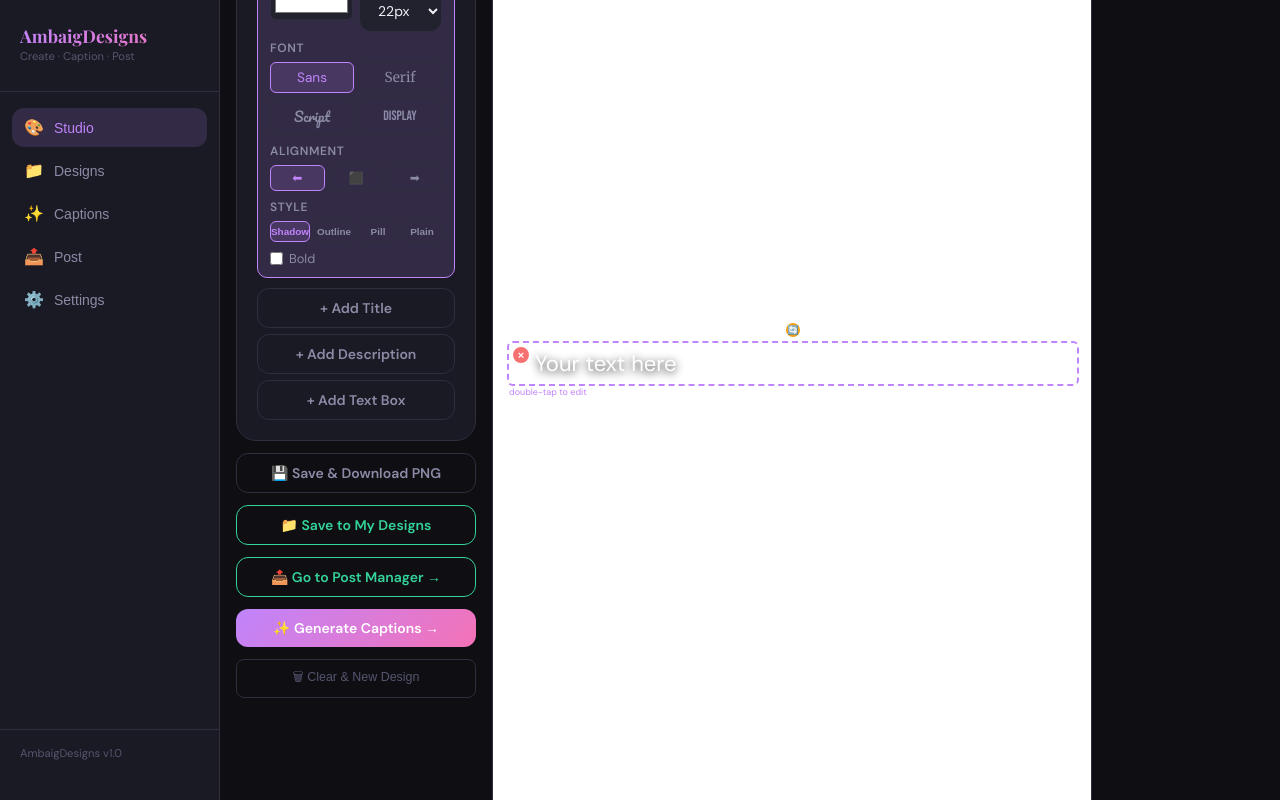
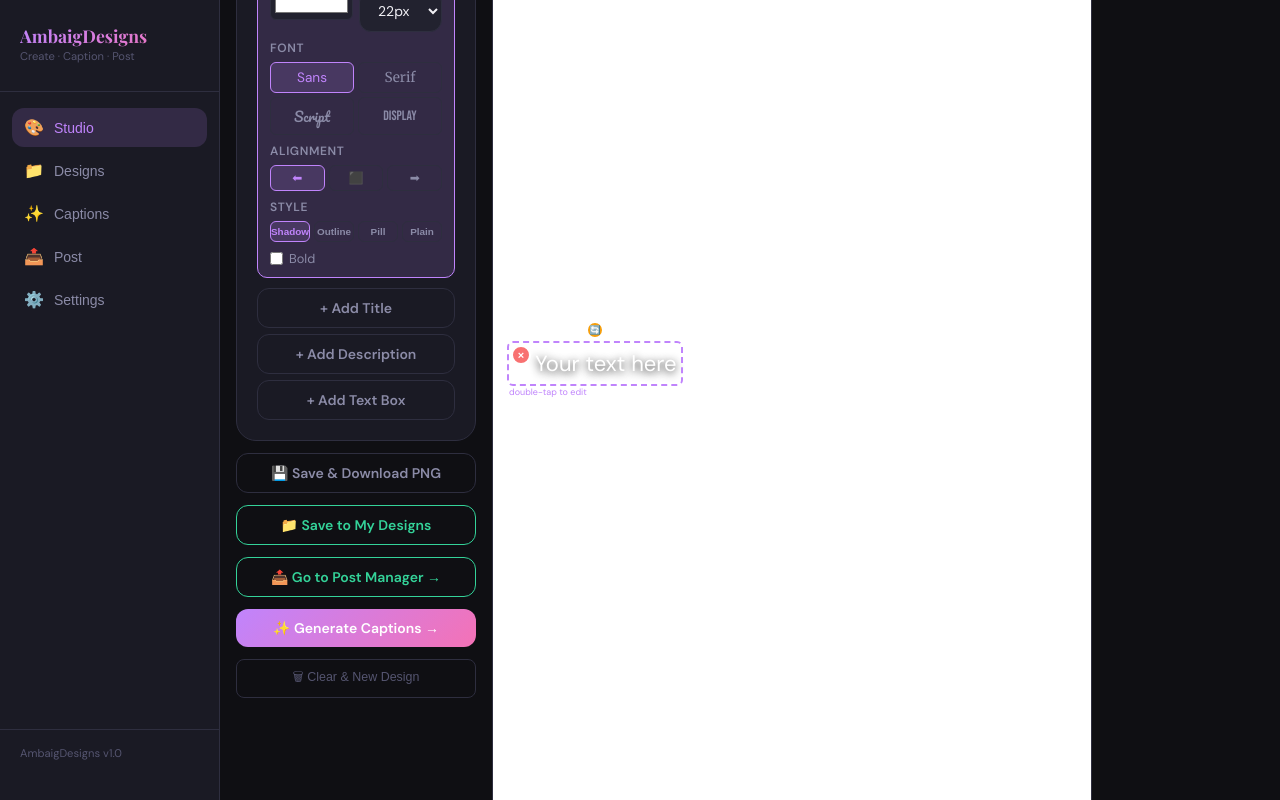
Before and after one commit to ambaig50/ambaigdesigns, a Next.js app: page /home in a window 1280 px wide. Both pictures are taken after a click on the button "+ Add Text Box". Shown: the part 203-1003 px from the top of the page. Built offline with nearby package versions, Linux system fonts and the light colour scheme.

Commit message:
Update home.js

```diff
--- a/pages/home.js
+++ b/pages/home.js
@@ -246,7 +246,16 @@ function TextLayer({ layer, onUpdate, onCommit, onRemove, canvasRef, selected, o
       onTouchStart={(e) => { if (!editing) { onSelect(); startDrag(e); } }}
       onDoubleClick={handleDoubleClick}
       data-canvas-el="text" data-textbox-id={layer.id}
-      style={{ position: "absolute", left: layer.x, top: layer.y, width: Math.max(80, 600 - layer.x - 16), cursor: editing ? "text" : "move", outline: selected ? (editing ? "2px solid #f472b6" : "2px dashed #c084fc") : "2px dashed transparent", borderRadius: 4, userSelect: editing ? "text" : "none", touchAction: editing ? "auto" : "none", zIndex: 20, opacity: layer.visible === false ? 0 : 1, transform: `rotate(${rotation}deg)`, transformOrigin: "center center" }}
+      style={{
+        position: "absolute", left: layer.x, top: layer.y,
+        display: "inline-block",
+        maxWidth: Math.max(80, 600 - layer.x - 16), // cap width so long text wraps, but shrink to fit short text
+        cursor: editing ? "text" : "move",
+        outline: selected ? (editing ? "2px solid #f472b6" : "2px dashed #c084fc") : "2px dashed transparent",
+        borderRadius: 4, userSelect: editing ? "text" : "none", touchAction: editing ? "auto" : "none",
+        zIndex: 20, opacity: layer.visible === false ? 0 : 1,
+        transform: `rotate(${rotation}deg)`, transformOrigin: "center center",
+      }}
     >
       {selected && !editing && (
         <>
@@ -264,7 +273,7 @@ function TextLayer({ layer, onUpdate, onCommit, onRemove, canvasRef, selected, o
         }}
         onMouseDown={(e) => { if (editing) e.stopPropagation(); }}
         onTouchStart={(e) => { if (editing) e.stopPropagation(); }}
-        style={{ color: layer.color || "#fff", fontSize: layer.fontSize || 18, fontWeight: layer.bold ? 700 : 400, textAlign: layer.align || "left", padding: "4px 4px 4px 26px", minHeight: 28, outline: "none", lineHeight: 1.5, whiteSpace: "pre-wrap", wordBreak: "break-word", overflowWrap: "break-word", fontFamily, display: "block", width: "100%", boxSizing: "border-box", ...style }}
+        style={{ color: layer.color || "#fff", fontSize: layer.fontSize || 18, fontWeight: layer.bold ? 700 : 400, textAlign: layer.align || "left", padding: "4px 4px 4px 26px", minHeight: 28, outline: "none", lineHeight: 1.5, whiteSpace: "pre-wrap", wordBreak: "break-word", overflowWrap: "break-word", fontFamily, display: "inline-block", boxSizing: "border-box", ...style }}
       >{layer.text}</div>
     </div>
   );
@@ -453,6 +462,11 @@ export default function Home() {
   }, [present]); // watch present so SILENT (drag) updates also save
 
   // ── Load pending captions from captions page ──
+  // Uses a ref to avoid stale closure — layers may have just been restored
+  // from localStorage in the previous effect, and this must merge with the LATEST value
+  const layersRef = useRef(layers);
+  useEffect(() => { layersRef.current = layers; }, [layers]);
+
   useEffect(() => {
     const timer = setTimeout(() => {
       try {
@@ -464,12 +478,13 @@ export default function Home() {
             color: "#ffffff", fontSize: 15, bold: false, align: "left", style: "shadow", font: "sans",
             visible: true, locked: false,
           }));
-          set({ layers: [...layers, ...newLayers] });
+          // Merge with the LIVE current layers (via ref), not the stale closure value
+          set({ layers: [...layersRef.current, ...newLayers] });
           localStorage.removeItem("ambaig_pending_text");
           showToast("✅ Caption placed on canvas — drag to reposition");
         }
       } catch (e) {}
-    }, 250);
+    }, 400); // slightly longer delay to ensure canvas restore has fully completed
     return () => clearTimeout(timer);
   }, []);
 
```
